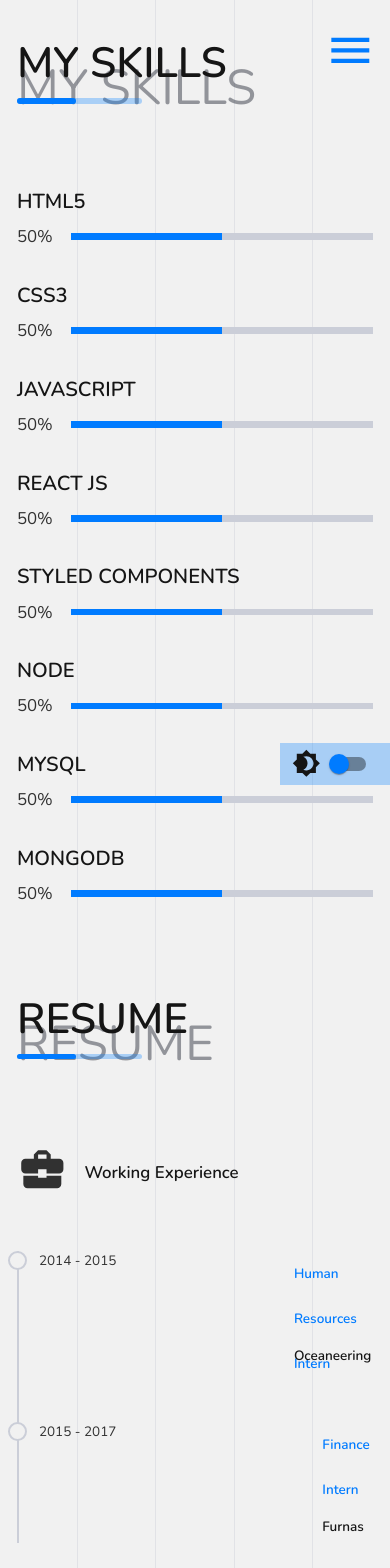
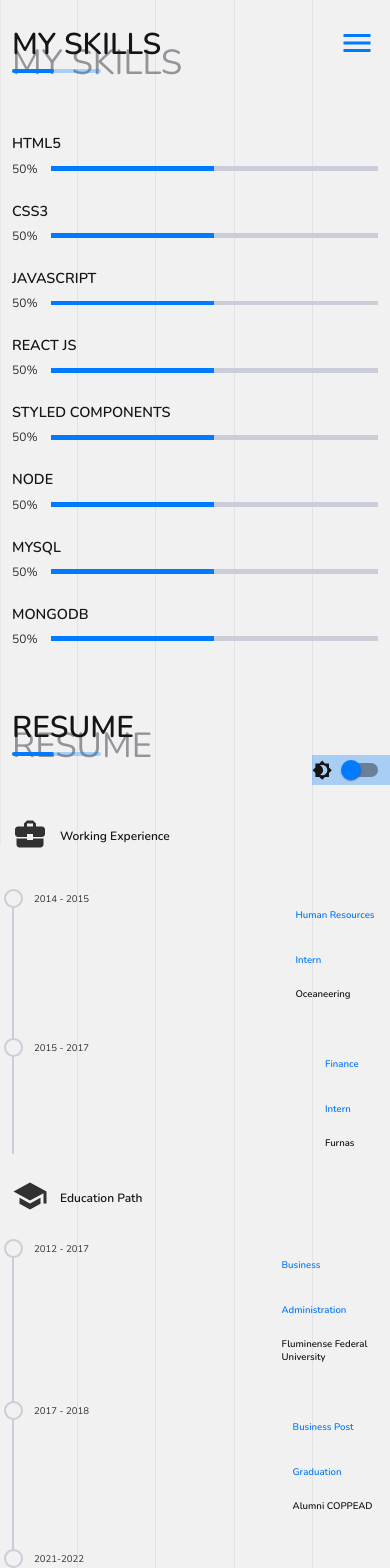
Before and after one commit to mjossany/portfolio, a React (Create React App) app: page /resume in a window 390 px wide. Shown: the top 1568 px of the page. Built offline with nearby package versions, Linux system fonts and the light colour scheme.

Commit message:
Modify responsiviness of the AboutPage

```diff
--- a/src/components/AboutPageComponent/Styled.js
+++ b/src/components/AboutPageComponent/Styled.js
@@ -9,6 +9,7 @@ export const ImageSection = styled.div`
   margin-top: 5rem;
   display: flex;
   align-items: center;
+  justify-content: center;
   @media screen and (max-width: 1000px) {
     flex-direction: column;
   }
@@ -17,16 +18,18 @@ export const ImageSection = styled.div`
 export const LeftContent = styled.div`
   width: 100%;
   height: 60vh;
-  @media screen and (max-width: 1000px) {
-    margin-bottom: 2rem;
-  }
+  display: flex;
+  justify-content: center;
+  align-items: center;
 `;
 
 export const Image = styled.img`
-  position: relative;
   width: 90%;
   height: 100%;
   object-fit: cover;
+  @media screen and (max-width: 2559px) {
+    height: 80%;
+  }
 `;
 
 export const RightContent = styled.div`
--- a/src/components/MainContent/Styled.js
+++ b/src/components/MainContent/Styled.js
@@ -4,6 +4,8 @@ export const MainContentContainer = styled.main`
   position: relative;
   margin-left: 16.3rem;
   min-height: 100vh;
+  max-width: 100vw;
+  overflow-x: hidden;
   @media screen and (max-width: 1200px) {
     margin-left: 0;
   }
--- a/src/components/ResumePageComponent/ResumePageComponent.jsx
+++ b/src/components/ResumePageComponent/ResumePageComponent.jsx
@@ -223,10 +223,10 @@ function ResumePageComponent() {
                 </ResumeItemLeftContent>
                 <ResumeItemRightContent>
                   <RightContentH5>
-                    Alumni COPPEAD Business School
+                    Business Post Graduation
                   </RightContentH5>
                   <RightContentH6>
-                    Coppead
+                    Alumni COPPEAD
                   </RightContentH6>
                 </ResumeItemRightContent>
               </ResumeItem>
--- a/src/data/portfolio.jsx
+++ b/src/data/portfolio.jsx
@@ -9,7 +9,7 @@ const portfolio = [
     id: 1,
     category: 'React',
     image: portfolioImg,
-    link1: 'https://www.google.com',
+    link1: 'https://github.com/mjossany/portfolio',
     title: 'Responsive Resume',
     text: 'Created with only React and Styled Components',
   },
--- a/src/styles/GlobalStyle.jsx
+++ b/src/styles/GlobalStyle.jsx
@@ -65,7 +65,10 @@ const GlobalStyle = createGlobalStyle`
     list-style: none;
     text-decoration: none;
     font-family: 'Nunito', sans-serif;
-    font-size: 2vh;
+    font-size: 16px;
+    @media screen and (max-width: 768px) {
+      font-size: 12px;
+    }
   }
 
   body {
```
